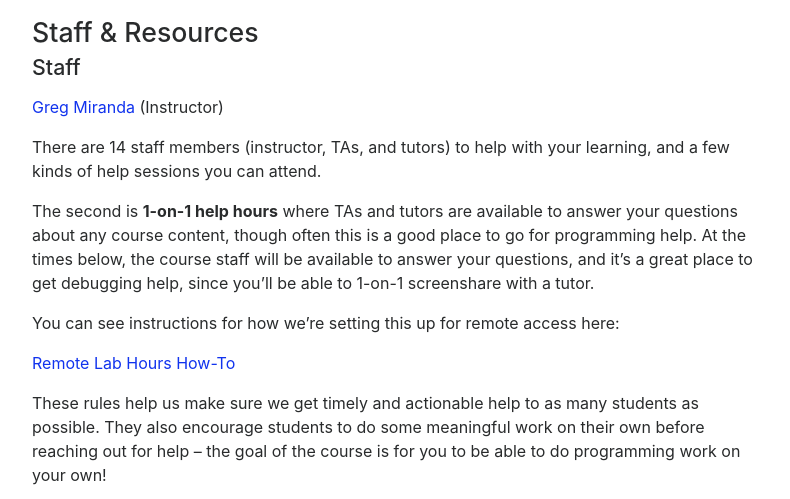
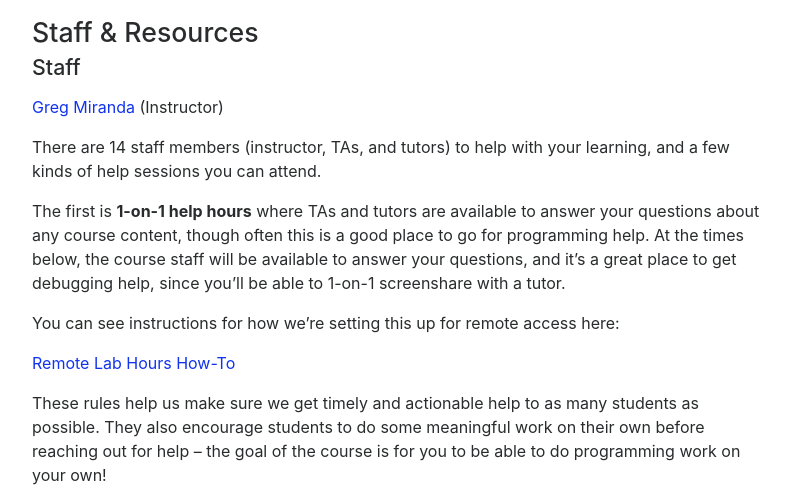
Before and after one commit to ucsd-cse11-sp21/ucsd-cse11-sp21.github.io, a Jekyll site: the page built from index.md, in a window 1280 px wide and 900 px high, scrolled down 2444 px, cut to the strip 59-558 px from the top of the window. Shown: the whole strip, without its empty margins (243-1033 px from the left). Built offline with Jekyll 4.4.1, drawn with Linux system fonts in a browser that asks for light colours; nearby versions of some CDN libraries.

Commit message:
Update index.md

```diff
--- a/index.md
+++ b/index.md
@@ -123,7 +123,7 @@ the current week.
 There are 14 staff members (instructor, TAs, and tutors) to help with your learning, and a few kinds of help sessions
 you can attend.
 
-The second is **1-on-1 help hours** where TAs and tutors are available to
+The first is **1-on-1 help hours** where TAs and tutors are available to
 answer your questions about any course content, though often this is a good
 place to go for programming help. At the times below, the course staff will be
 available to answer your questions, and it's a great place to get debugging
@@ -131,13 +131,14 @@ help, since you'll be able to 1-on-1 screenshare with a tutor.
 
 You can see instructions for how we're setting this up for remote access here:
 
-[Remote Lab Hours How-To](https://docs.google.com/document/d/1DEDMHBSDrUieqXjZ5K0Hj_h0LhtK3Iis2HSTjeMckpA/edit)
+[Remote Lab Hours How-To](https://drive.google.com/file/d/15D8Z3re9gYDfcIGQSX7r7fc0LZBzY9cA/view?usp=sharing)
 
 These rules help us make sure we get timely and actionable help to as many
 students as possible. They also encourage students to do some meaningful work
 on their own before reaching out for help – the goal of the course is for you
 to be able to do programming work on your own!
-<iframe src="https://calendar.google.com/calendar/embed?src=ucsd.edu_1sqq70f2o1tt4q5g6efmlaqurg%40group.calendar.google.com&ctz=America%2FLos_Angeles" style="border: 0" width="800" height="600" frameborder="0" scrolling="no"></iframe>
+
+<iframe src="https://calendar.google.com/calendar/embed?src=c_kulptphaqshnppicbrk3v0rhl8%40group.calendar.google.com&ctz=America%2FLos_Angeles&amp;src=Y18wcmxsaW8yOTgzcnZyazIzbDZvNDJrOTlpc0Bncm91cC5jYWxlbmRhci5nb29nbGUuY29t&amp;src=ZW4udXNhI2hvbGlkYXlAZ3JvdXAudi5jYWxlbmRhci5nb29nbGUuY29t&amp;color=%23EF6C00&amp;color=%230B8043&amp;mode=WEEK&amp;showTz=1&amp;showCalendars=0&amp;showPrint=0&amp;showNav=1&amp;showTabs=1" style="border:solid 1px #777" width="800" height="600" frameborder="0" scrolling="no"></iframe>
 
 The third is through **Piazza**.
 
```
